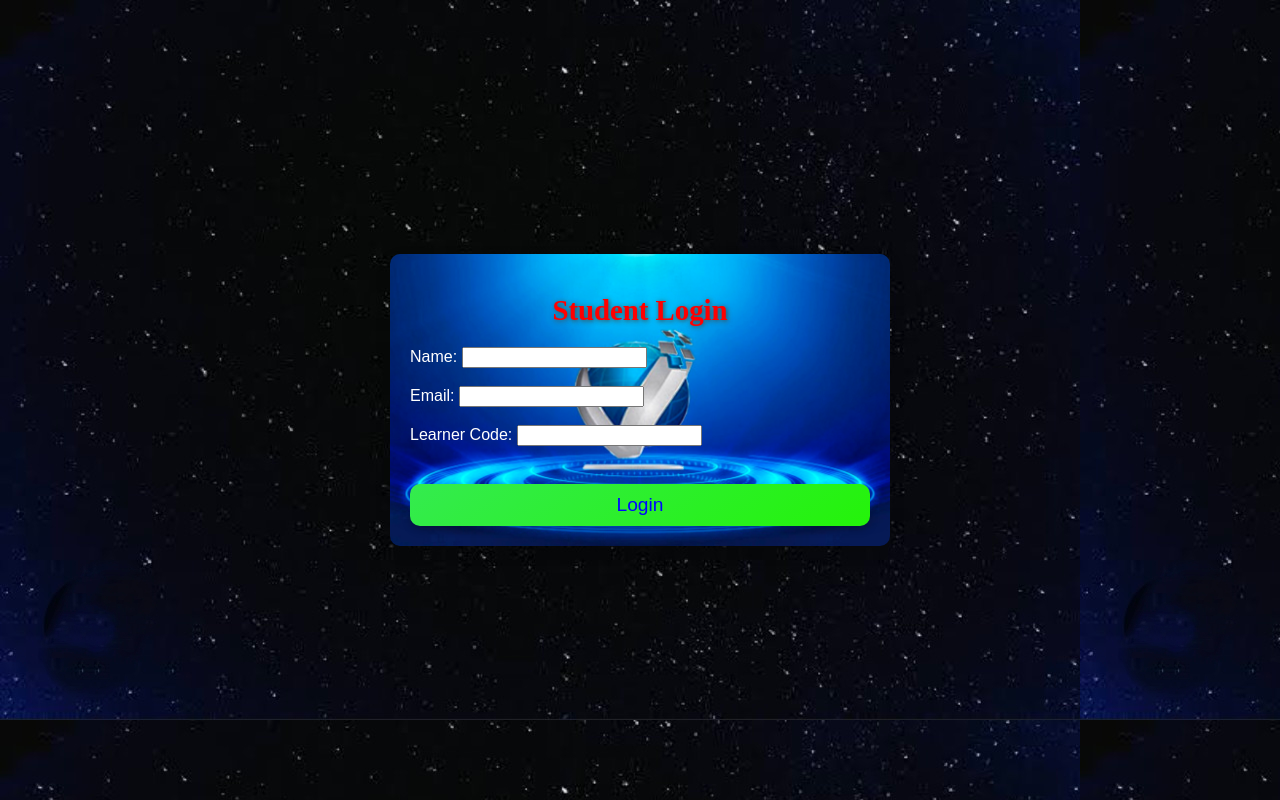
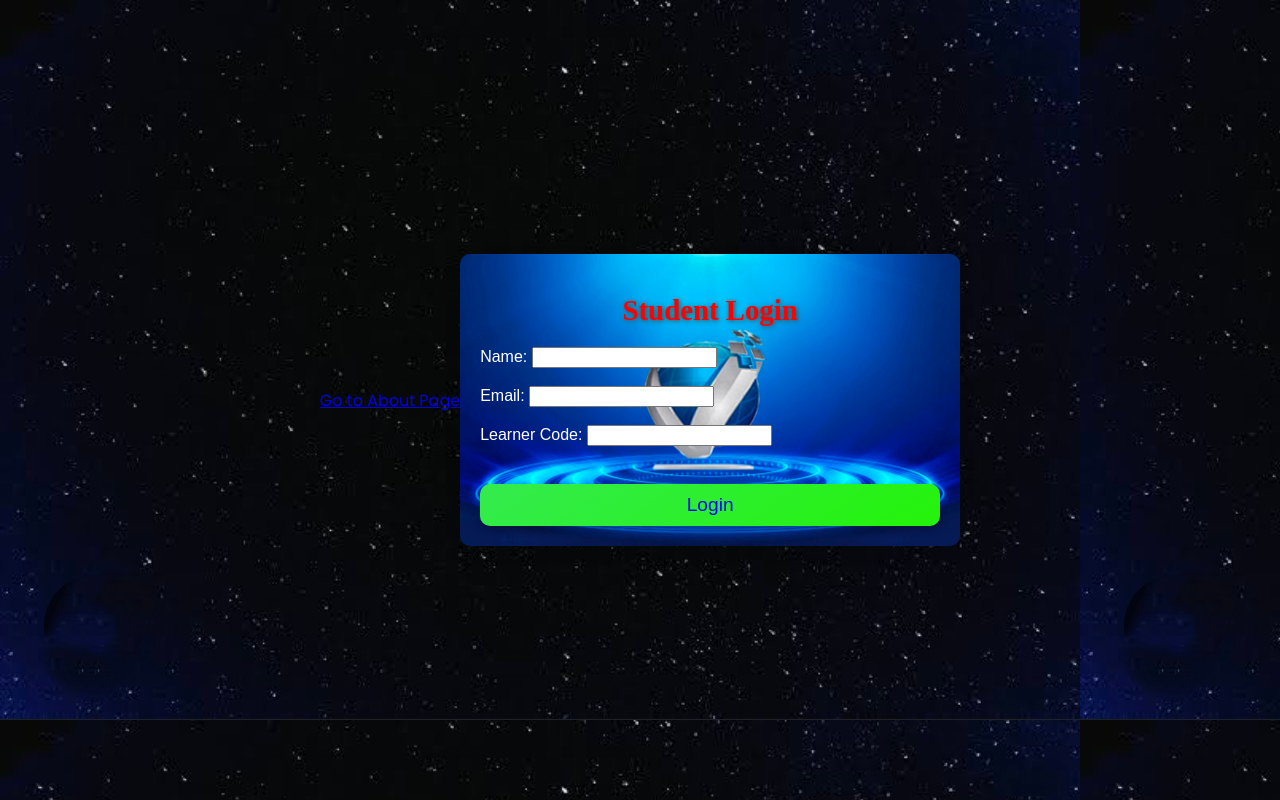
Before and after one commit to Sweetkillervk/Kyp-exam, a plain HTML site: page index.html in a window 1280 px wide. Drawn offline with Linux system fonts and the light colour scheme.

Commit message:
index.html

```diff
--- a/index.html
+++ b/index.html
@@ -8,6 +8,7 @@
   <link rel="stylesheet" href="style.css">
 </head>
 <body>
+   <a href="button.html">Go to About Page</a
   <!-- Login Form -->
   <div id="loginForm">
     <h2>Student Login</h2>
```
